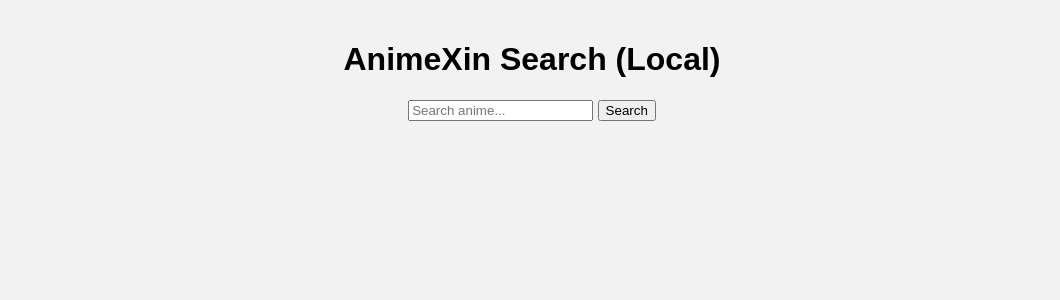
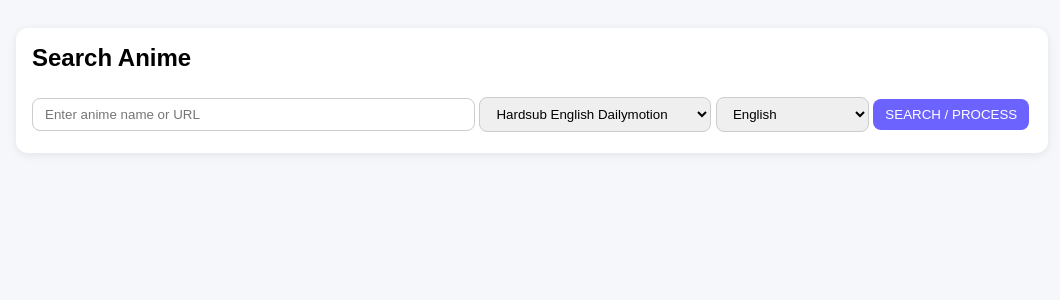
Before and after one commit to VkTheEncoder/Scrap, a Flask app: page / in a window 1280 px wide. Shown: the top 300 px of the page, without its empty margins (108-1168 px from the left). Run offline with Flask 3, Linux system fonts and the light colour scheme.

Commit message:
Update index.html

```diff
--- a/templates/index.html
+++ b/templates/index.html
@@ -1,38 +1,73 @@
 <!DOCTYPE html>
-<html>
+<html lang="en">
 <head>
-  <title>AnimeXin Search</title>
+  <meta charset="UTF-8">
+  <title>Anime Scraper</title>
   <style>
-    body { font-family: Arial; background:#f2f2f2; margin:0; padding:20px; text-align:center; }
-    form { margin: 20px auto; }
-    .grid { display:grid; grid-template-columns:repeat(auto-fill,minmax(240px,1fr)); gap:16px; max-width:1100px; margin:0 auto; }
-    .card { background:#fff; border-radius:10px; padding:10px; box-shadow:0 2px 8px rgba(0,0,0,.12); }
-    .thumb { width:100%; border-radius:8px; }
-    .title { font-weight:600; margin-top:8px; }
-    .actions { display:flex; gap:8px; justify-content:center; margin-top:8px; }
-    .btn { padding:6px 10px; border-radius:8px; border:1px solid #ddd; background:#fafafa; text-decoration:none; color:#111; }
-    .btn:hover { background:#eee; }
+    body { font-family: Arial; background:#f6f7fb; padding:20px; }
+    .wrap { max-width:1000px; margin:0 auto; background:#fff; border-radius:12px; padding:16px; box-shadow:0 2px 10px rgba(0,0,0,.08); }
+    h2 { margin-top:0; }
+    input, select, button { padding:8px 12px; border-radius:8px; border:1px solid #ccc; margin:5px 0; }
+    button { background:#6c63ff; color:white; cursor:pointer; border:none; }
+    button:hover { background:#574fd6; }
+    .results-list { display:flex; flex-wrap:wrap; gap:15px; margin-top:15px; }
+    .result-item { width:180px; cursor:pointer; text-align:center; }
+    .result-item img { width:100%; border-radius:8px; }
+    .result-item p { margin:6px 0 0; font-size:14px; }
+    .episode-list { margin-top:10px; }
+    .episode-list button { margin:3px; }
   </style>
+  <script src="https://code.jquery.com/jquery-3.6.0.min.js"></script>
+  <script src="{{ url_for('static', filename='js/main.js') }}"></script>
 </head>
 <body>
-  <h1>AnimeXin Search (Local)</h1>
-  <form method="post">
-    <input type="text" name="query" placeholder="Search anime..." required>
-    <button type="submit">Search</button>
-  </form>
+  <div class="wrap">
 
-  <div class="grid">
-    {% for r in results %}
-    <div class="card">
-      <img src="{{ r.img }}" alt="Poster" class="thumb">
-      <div class="title">{{ r.title }}</div>
-      <div class="actions">
-        <!-- IMPORTANT: route to your Episodes page, not the original site -->
-        <a class="btn" href="/episodes?u={{ r.post_token }}">Episodes</a>
-        <a class="btn" href="{{ r.post_url }}" target="_blank">Original</a>
-      </div>
-    </div>
-    {% endfor %}
+    <!-- SEARCH -->
+    <h2>Search Anime</h2>
+    <form id="searchForm">
+      <input type="text" id="query" name="query" placeholder="Enter anime name or URL" size="50">
+
+      <!-- Server Dropdown -->
+      <select id="server" name="server">
+        <option value="hardsub_en_dm">Hardsub English Dailymotion</option>
+        <option value="hardsub_id_dm">Hardsub Indonesia Dailymotion</option>
+        <option value="hardsub_id_ody">Hardsub Indonesia Odysee</option>
+        <option value="hardsub_en_ody">Hardsub English Odysee</option>
+        <option value="hardsub_id_ok">Hardsub Indonesia Ok.ru</option>
+        <option value="hardsub_en_ok">Hardsub English Ok.ru</option>
+        <option value="hardsub_id_mega">Hardsub Indonesia Mega</option>
+        <option value="hardsub_en_mega">Hardsub English Mega</option>
+        <option value="hardsub_id_rumble">Hardsub Indonesia Rumble</option>
+        <option value="hardsub_en_rumble">Hardsub English Rumble</option>
+        <option value="allsub_dm">All Sub Player Dailymotion</option>
+        <option value="allsub_rumble">All Sub Player Rumble</option>
+        <option value="allsub_dood">All Sub Player Dood</option>
+      </select>
+
+      <!-- Subtitle Language -->
+      <select id="subtitle" name="subtitle">
+        <option value="id">Bahasa Indonesia</option>
+        <option value="en" selected>English</option>
+        <option value="es">Español</option>
+        <option value="pt">Português</option>
+        <option value="it">Italiano</option>
+        <option value="de">Deutsch</option>
+        <option value="tr">Türkçe</option>
+        <option value="pl">Polski</option>
+        <option value="ar">العربية</option>
+        <option value="bn">বাংলা</option>
+        <option value="th">ไทย</option>
+      </select>
+
+      <button type="submit">SEARCH / PROCESS</button>
+    </form>
+
+    <!-- Dynamic Sections -->
+    <section id="results" style="display:none"></section>
+    <section id="episodes" style="display:none"></section>
+    <section id="stream" style="display:none"></section>
+
   </div>
 </body>
 </html>
```
